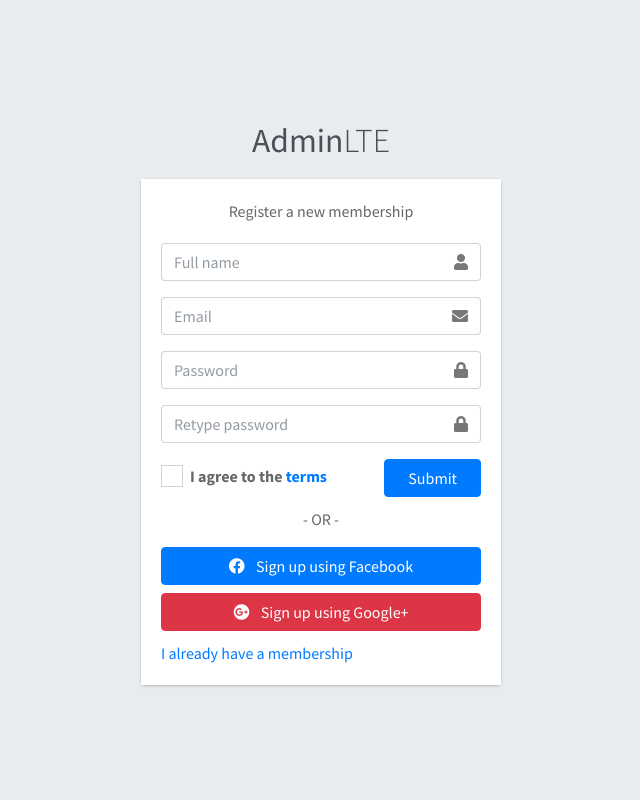
After one commit to mhnobakht/github-view-counter-project, a PHP site: page /register.php in a window 1280 px wide. The commit adds this page. Shown: the whole page, without its empty margins (319-959 px from the left). Run offline with PHP 8.4, Linux system fonts and the light colour scheme; some libraries are stand-ins or nearby versions.

Commit message:
register user

```diff
--- /dev/null
+++ b/register.php
@@ -0,0 +1,116 @@
+<?php
+
+use Classes\Register;
+
+require_once 'Autoloader.php';
+
+if(isset($_POST['register_btn']) && $_SERVER['REQUEST_METHOD'] === 'POST') {
+    $data = $_POST['frm'];
+
+    $register = new Register($data);
+}
+
+?>
+<!DOCTYPE html>
+<html lang="en">
+<head>
+  <meta charset="utf-8">
+  <meta name="viewport" content="width=device-width, initial-scale=1">
+  <title>AdminLTE 3 | Registration Page</title>
+
+  <!-- Google Font: Source Sans Pro -->
+  <link rel="stylesheet" href="https://fonts.googleapis.com/css?family=Source+Sans+Pro:300,400,400i,700&display=fallback">
+  <!-- Font Awesome -->
+  <link rel="stylesheet" href="assets/dashboard/plugins/fontawesome-free/css/all.min.css">
+  <!-- icheck bootstrap -->
+  <link rel="stylesheet" href="assets/dashboard/plugins/icheck-bootstrap/icheck-bootstrap.min.css">
+  <!-- Theme style -->
+  <link rel="stylesheet" href="assets/dashboard/dist/css/adminlte.min.css">
+</head>
+<body class="hold-transition register-page">
+<div class="register-box">
+  <div class="register-logo">
+    <a href="../../index2.html"><b>Admin</b>LTE</a>
+  </div>
+
+  <div class="card">
+    <div class="card-body register-card-body">
+      <p class="login-box-msg">Register a new membership</p>
+
+      <form action="<?php echo htmlspecialchars($_SERVER['PHP_SELF']); ?>" method="post">
+        <div class="input-group mb-3">
+          <input name="frm[name]" type="text" class="form-control" placeholder="Full name">
+          <div class="input-group-append">
+            <div class="input-group-text">
+              <span class="fas fa-user"></span>
+            </div>
+          </div>
+        </div>
+        <div class="input-group mb-3">
+          <input name="frm[email]" type="email" class="form-control" placeholder="Email">
+          <div class="input-group-append">
+            <div class="input-group-text">
+              <span class="fas fa-envelope"></span>
+            </div>
+          </div>
+        </div>
+        <div class="input-group mb-3">
+          <input name="frm[password]" type="password" class="form-control" placeholder="Password">
+          <div class="input-group-append">
+            <div class="input-group-text">
+              <span class="fas fa-lock"></span>
+            </div>
+          </div>
+        </div>
+        <div class="input-group mb-3">
+          <input name="frm[confirm_password]" type="password" class="form-control" placeholder="Retype password">
+          <div class="input-group-append">
+            <div class="input-group-text">
+              <span class="fas fa-lock"></span>
+            </div>
+          </div>
+        </div>
+        <div class="row">
+          <div class="col-8">
+            <div class="icheck-primary">
+              <input type="checkbox" id="agreeTerms" name="terms" value="agree">
+              <label for="agreeTerms">
+               I agree to the <a href="#">terms</a>
+              </label>
+            </div>
+          </div>
+          <!-- /.col -->
+          <div class="col-4">
+            <input type="submit" value="Submit" class="btn btn-primary btn-block" name="register_btn">
+          </div>
+          <!-- /.col -->
+        </div>
+      </form>
+
+      <div class="social-auth-links text-center">
+        <p>- OR -</p>
+        <a href="#" class="btn btn-block btn-primary">
+          <i class="fab fa-facebook mr-2"></i>
+          Sign up using Facebook
+        </a>
+        <a href="#" class="btn btn-block btn-danger">
+          <i class="fab fa-google-plus mr-2"></i>
+          Sign up using Google+
+        </a>
+      </div>
+
+      <a href="login.html" class="text-center">I already have a membership</a>
+    </div>
+    <!-- /.form-box -->
+  </div><!-- /.card -->
+</div>
+<!-- /.register-box -->
+
+<!-- jQuery -->
+<script src="assets/dashboard/plugins/jquery/jquery.min.js"></script>
+<!-- Bootstrap 4 -->
+<script src="assets/dashboard/plugins/bootstrap/js/bootstrap.bundle.min.js"></script>
+<!-- AdminLTE App -->
+<script src="assets/dashboard/dist/js/adminlte.min.js"></script>
+</body>
+</html>
```
Also changed, not shown: Classes/Register.php (added, +49 -0 lines), index.php (+0 -14 lines).
